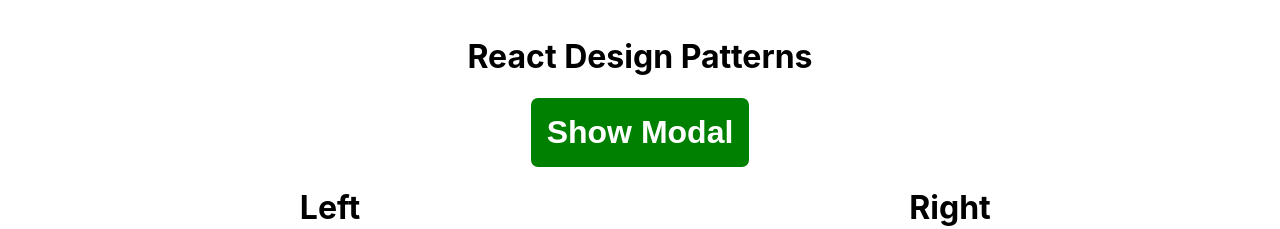
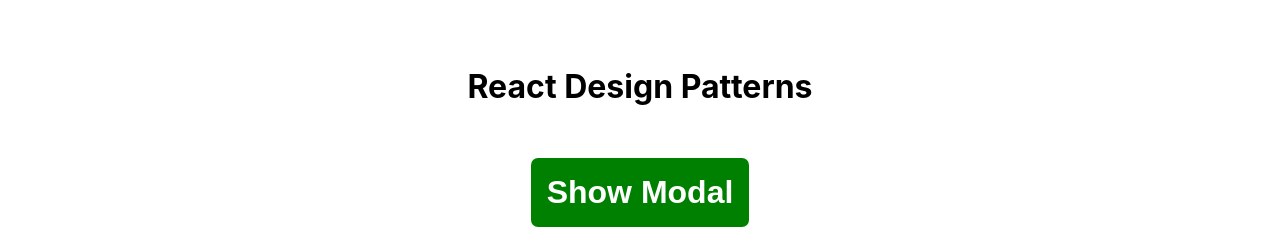
Before and after one commit to guardiani-del-web/react-patterns, a React (Vite) app in the folder react-design-patterns/: page / in a window 1280 px wide. Shown: the top 229 px of the page. Built offline with nearby package versions, Linux system fonts and the light colour scheme; no server answers.

Commit message:
add React Context Prodivider pattern to handle Toast feature messages

```diff
--- a/react-design-patterns/package.json
+++ b/react-design-patterns/package.json
@@ -12,6 +12,7 @@
     "express": "^4.18.1",
     "react": "^18.0.0",
     "react-dom": "^18.0.0",
+    "react-toastify": "^9.0.3",
     "styled-components": "^5.3.5"
   },
   "devDependencies": {
--- a/react-design-patterns/src/App.tsx
+++ b/react-design-patterns/src/App.tsx
@@ -43,13 +43,22 @@ const Wrapper = styled.div`
   margin: auto;
 `
 
+const Title = styled.h1`
+  position: sticky;
+  top: 0;
+  background: rgba(255, 255, 255, 0.8);
+  padding: 30px;
+  backdrop-filter: blur(5px);
+  z-index: 1;
+`
+
 function App() {
   const AlbumComponent = withAlbums(AlbumInfo)
 
   return (
     <div className="App">
       <Wrapper>
-        <h1>React Design Patterns</h1>
+        <Title>React Design Patterns</Title>
         <Modal>
           <h1>Hello Modal</h1>
         </Modal>
--- a/react-design-patterns/src/RenderProps.tsx
+++ b/react-design-patterns/src/RenderProps.tsx
@@ -3,6 +3,7 @@ import {Form} from './Form'
 import {FormUserType} from './FormComponent'
 import axios from 'axios'
 import {initialData} from './App'
+import {toast} from 'react-toastify'
 
 type ChildProps = {
   children: any
@@ -29,14 +30,22 @@ const EditableUser: FC<ChildProps> = ({children, url}) => {
     setData({...data, [e.currentTarget.name]: e.currentTarget.value})
   }
 
-  const onReset = () => {
+  const onReset = (e: MouseEvent<HTMLButtonElement>) => {
+    e.preventDefault()
     setData(originalData)
+    toast.success('Successfully Reset')
   }
 
-  const onSave = async () => {
+  const onSave = async (e: MouseEvent<HTMLButtonElement>) => {
+    e.preventDefault()
     const response = await axios.post(`${url}`, {user: data})
-    setData(response.data)
-    setOriginalData(response.data)
+    if (response.statusText === 'OK') {
+      toast.success('Successfully Saved')
+      setData(response.data)
+      setOriginalData(response.data)
+    } else {
+      toast.error('Not succesfully Saved')
+    }
   }
 
   return <>{children(data, onChange, onReset, onSave)}</>
--- /dev/null
+++ b/react-design-patterns/src/ToastContainer.tsx
@@ -0,0 +1,29 @@
+import React, {createContext} from 'react'
+import {ToastContainer as Toast, Flip} from 'react-toastify'
+import 'react-toastify/dist/ReactToastify.css'
+
+const ToastContext = createContext(null)
+
+export const ToastContainer = ({defaultMessage, children}: any) => {
+  return (
+    <>
+      <ToastContext.Provider value={defaultMessage}>
+        <Toast
+          position="top-center"
+          autoClose={5000}
+          hideProgressBar={false}
+          newestOnTop={false}
+          closeOnClick
+          rtl={false}
+          pauseOnFocusLoss
+          draggable
+          pauseOnHover
+          icon={true}
+          limit={1}
+          transition={Flip}
+        />
+        {children}
+      </ToastContext.Provider>
+    </>
+  )
+}
--- a/react-design-patterns/src/main.tsx
+++ b/react-design-patterns/src/main.tsx
@@ -1,10 +1,13 @@
 import React from 'react'
 import ReactDOM from 'react-dom/client'
 import App from './App'
+import {ToastContainer} from './ToastContainer'
 import './index.css'
 
 ReactDOM.createRoot(document.getElementById('root')!).render(
   <React.StrictMode>
-    <App />
-  </React.StrictMode>
+    <ToastContainer defaultMessage="text Toast">
+      <App />
+    </ToastContainer>
+  </React.StrictMode>,
 )
--- a/react-design-patterns/src/useEditableUser.tsx
+++ b/react-design-patterns/src/useEditableUser.tsx
@@ -2,6 +2,7 @@ import {useState, useEffect, MouseEvent} from 'react'
 import {FormUserType} from './FormComponent'
 import axios from 'axios'
 import {initialData} from './App'
+import {toast} from 'react-toastify'
 
 export const useEditableUser = (url: string) => {
   const [originalData, setOriginalData] = useState<FormUserType>(
@@ -25,15 +26,20 @@ export const useEditableUser = (url: string) => {
 
   const onReset = (e: MouseEvent<HTMLButtonElement>) => {
     e.preventDefault()
-
     setState(originalData)
+    toast('Successfully Reset')
   }
 
   const onSave = async (e: MouseEvent<HTMLButtonElement>) => {
     e.preventDefault()
     const response = await axios.post(url, {user: state})
-    setState(response.data)
-    setOriginalData(response.data)
+    if (response.statusText === 'OK') {
+      toast.success('Successfully Saved')
+      setState(response.data)
+      setOriginalData(response.data)
+    } else {
+      toast.error('Not succesfully Saved')
+    }
   }
 
   return {state, onChange, onReset, onSave}
--- a/react-design-patterns/src/withEditableUser.tsx
+++ b/react-design-patterns/src/withEditableUser.tsx
@@ -2,6 +2,7 @@ import React, {ComponentType, useState, useEffect} from 'react'
 import axios from 'axios'
 import {FormUserType} from './FormComponent'
 import {initialData} from './App'
+import {toast} from 'react-toastify'
 
 export function withEditableUser<T>(
   EnhancedComponent: ComponentType<T>,
@@ -35,12 +36,18 @@ export function withEditableUser<T>(
 
     const onReset = () => {
       setData(originalData)
+      toast('Successfully Reset')
     }
 
     const onSave = async () => {
       const response = await axios.post(`/${sourceName}/${id}`, {user: data})
-      setData(response.data)
-      setOriginalData(response.data)
+      if (response.statusText === 'OK') {
+        toast.success('Successfully Saved')
+        setData(response.data)
+        setOriginalData(response.data)
+      } else {
+        toast.error('Not succesfully Saved')
+      }
     }
 
     return (
```
Also changed, not shown: 1 other file (tests, documents, lock files or other folders).
